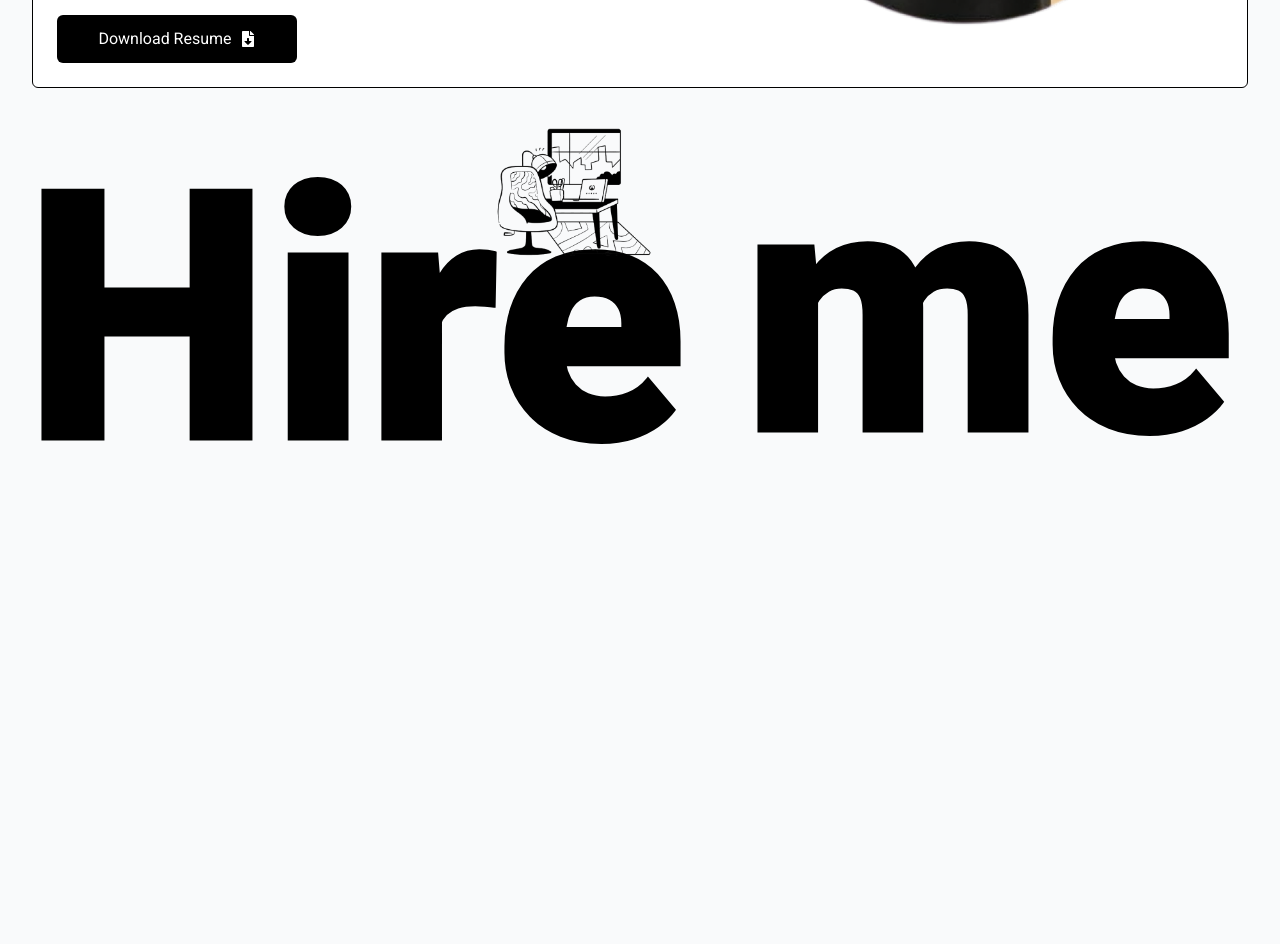
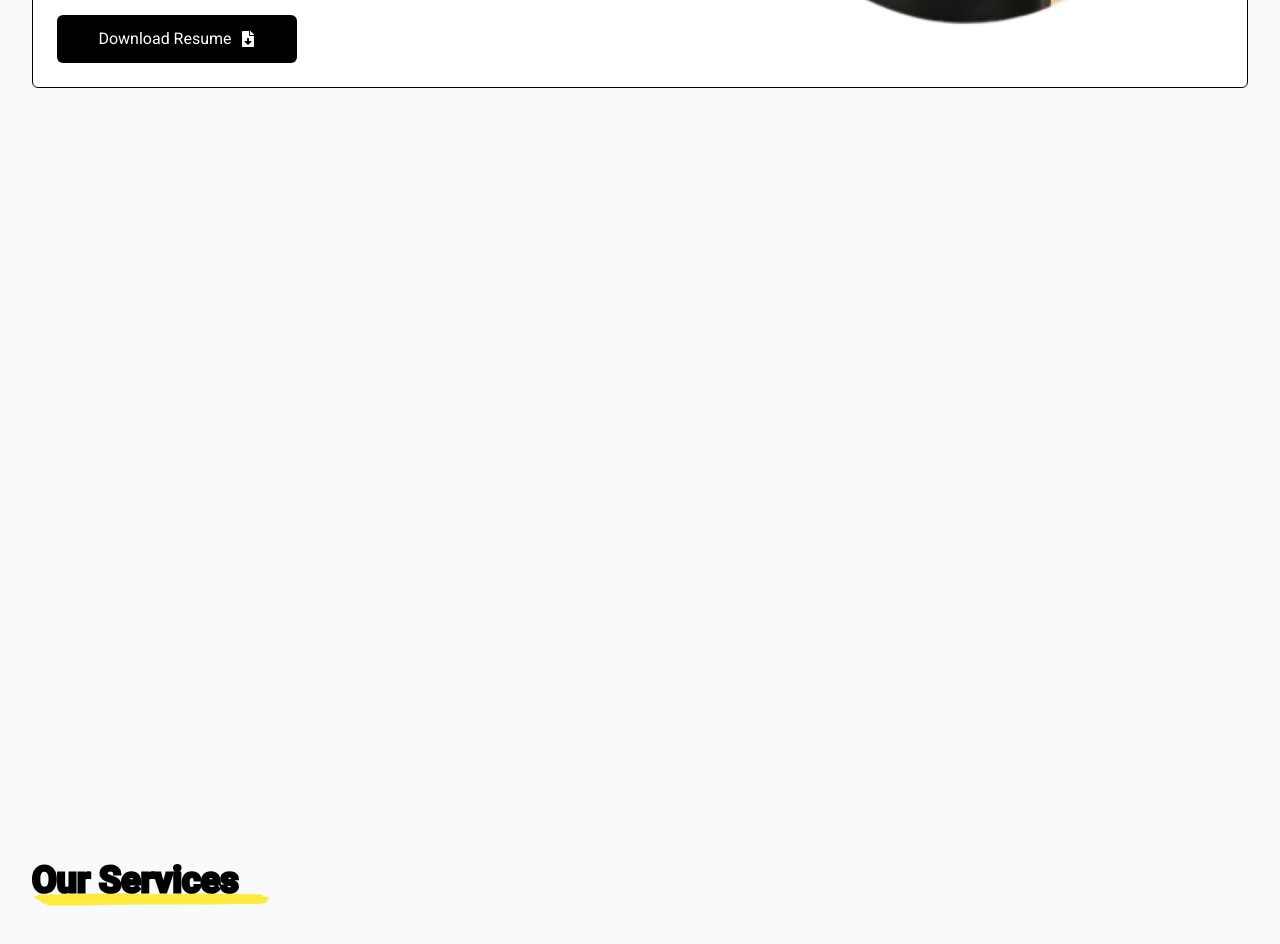
Before and after one commit to Akdevit/portfolio, a React (Create React App) app: page / in a window 1280 px wide. Shown: the part 1360-2304 px from the top of the page. Built offline with nearby package versions, Linux system fonts and the light colour scheme.

Commit message:
remove freelnace scroll and new design

```diff
--- a/src/components/home/Freelance.jsx
+++ b/src/components/home/Freelance.jsx
@@ -1,82 +1,91 @@
 import { useLayoutEffect, useRef } from "react";
 import gsap from "gsap";
 import { ScrollTrigger } from "gsap/ScrollTrigger";
-import Office from "../../images/freelance/office.png";
 import Trophy from "../../images/freelance/trophy.png";
-import UndefinedImage from "../../images/freelance/undefined.png"; // Changed variable name to avoid conflicts
-import Award from "../../images/freelance/award.png";
+
 gsap.registerPlugin(ScrollTrigger);
 
 const Freelance = () => {
-    const bodyContainer = useRef(null);
-    const freelanceText = useRef(null);
+    const sectionRef = useRef(null);
+    const titleRef = useRef(null);
+    const subTitleRef = useRef(null);
+    const trophyRef = useRef(null);
+    const buttonRef = useRef(null);
 
     useLayoutEffect(() => {
-        let ctx = gsap.context(() => {
-            gsap.to(freelanceText.current, {
-                xPercent: -100, // Move text fully to the left
-                ease: "none", // Linear scrolling effect
-                scrollTrigger: {
-                    trigger: bodyContainer.current, // Scroll effect starts on this container
-                    start: "top 20%", // Start when container reaches the top of viewport
-                    end: () => "+=" + bodyContainer.current.offsetWidth, // End after scrolling through the container
-                    scrub: 1, // Smooth scrolling
-                    pin: true, // Pin the section so the text scrolls horizontally
-                    // markers: true, // Markers for debugging
-                },
-            });
+        // Timeline for animations
+        const tl = gsap.timeline({
+            scrollTrigger: {
+                trigger: sectionRef.current,
+                start: "top center",
+                toggleActions: "play none none reverse",
+            },
         });
 
-        return () => ctx.revert(); // Cleanup on unmount
+        // Animation for title with scaling effect
+        tl.fromTo(
+            titleRef.current,
+            { scale: 0, opacity: 0 },
+            { scale: 1, opacity: 1, duration: 1.5, ease: "elastic.out(1, 0.5)" }
+        )
+        // SubTitle animation with rotate effect
+        .fromTo(
+            subTitleRef.current,
+            { rotateX: 90, opacity: 0 },
+            { rotateX: 0, opacity: 1, duration: 1.2, ease: "power2.out" },
+            "-=1" // Overlap animation by 1 second
+        )
+        // Trophy animation with spin and fade-in
+        .fromTo(
+            trophyRef.current,
+            { rotateY: 360, opacity: 0 },
+            { rotateY: 0, opacity: 1, duration: 1, ease: "power3.out" },
+            "-=0.5"
+        )
+        // Button animation with slight bounce effect
+        .fromTo(
+            buttonRef.current,
+            { scale: 0, opacity: 0 },
+            { scale: 1, opacity: 1, duration: 1, ease: "bounce.out" },
+            "-=0.5"
+        );
     }, []);
 
     return (
-        <>
-            <div
-                ref={bodyContainer}
-                id="page"
-                className="w-full h-auto p-4 overflow-hidden flex"
+        <div className="w-full h-auto flex flex-col gap-4 justify-center items-center mt-6 py-4 overflow-hidden" ref={sectionRef}>
+            <div className="w-auto h-auto relative ">
+                <h1
+                    ref={titleRef}
+                    className="footerh1 text-center px-4 text-[70px] sm:text-[100px] lg:text-[200px] xl:text-[250px]"
+                >
+                    Freelancer
+                </h1>
+                <img
+                    ref={trophyRef}
+                    src={Trophy}
+                    alt="Trophy"
+                    className="absolute w-14 sm:w-16 lg:w-32 xl:w-40 h-auto -top-8 sm:-top-8 lg:-top-12 xl:-top-16 z-10 xl:right-8 right-4 sm:right-12 transform -translate-y-1/2"
+                />
+            </div>
+            <h1
+                ref={subTitleRef}
+                className="h1textcontact text-center px-4 text-[30px] sm:text-[40px] lg:text-[60px] xl:text-[100px]"
             >
-                {/* Horizontally scrolling text */}
+                Available for Freelance Work: Front-End Development and Design
+            </h1>
+            <a
+                href="https://api.whatsapp.com/send?phone=+918757049790&text=Hello!%20I%20am%20interested%20in%20hiring%20you%20as%20a%20freelancer."
+                target="_blank"
+                rel="noopener noreferrer"
+            >
                 <div
-                    ref={freelanceText}
-                    className="freelance xl:text-[350px] lg:text-[300px] md:text-[250px] sm:text-[200px] text-[150px] whitespace-nowrap flex gap-12"
+                    ref={buttonRef}
+                    className="p-2 px-4 rounded-md bg-black text-white cursor-pointer mt-4 sm:text-[14px] lg:text-[18px] xl:text-[20px]"
                 >
-                    <div className="p-2 rounded-md text-black relative">
-                        <h1>Hire</h1>
-                        <img
-                            src={Office}
-                            alt="office"
-                            className="xl:w-40 w-20 h-auto absolute right-10 -top-6"
-                        />
-                    </div>
-                    <h1>me</h1>
-                    <div className="p-2 rounded-md text-black relative">
-                        <h1>as</h1>
-                        <img
-                            src={Trophy}
-                            alt="trophy"
-                            className="xl:w-40 w-20 h-auto absolute right-10 -top-6"
-                        />
-                    </div>
-                    <h1>a</h1>
-
-                    <div className="p-2 rounded-md spantextfreelance text-black relative">
-                        <h1>Freelancer</h1>
-                        <img
-                            src={UndefinedImage}
-                            alt="undefined"
-                            className="xl:w-40 w-20 h-auto absolute right-9 top-4"
-                        />
-                        <img
-                            src={Award}
-                            alt="Award"
-                            className="xl:w-40 w-20 h-auto absolute left-40 -top-6"
-                        />
-                    </div>
+                    Hire me as a Freelancer
                 </div>
-            </div>
-        </>
+            </a>
+        </div>
     );
 };
 
```
